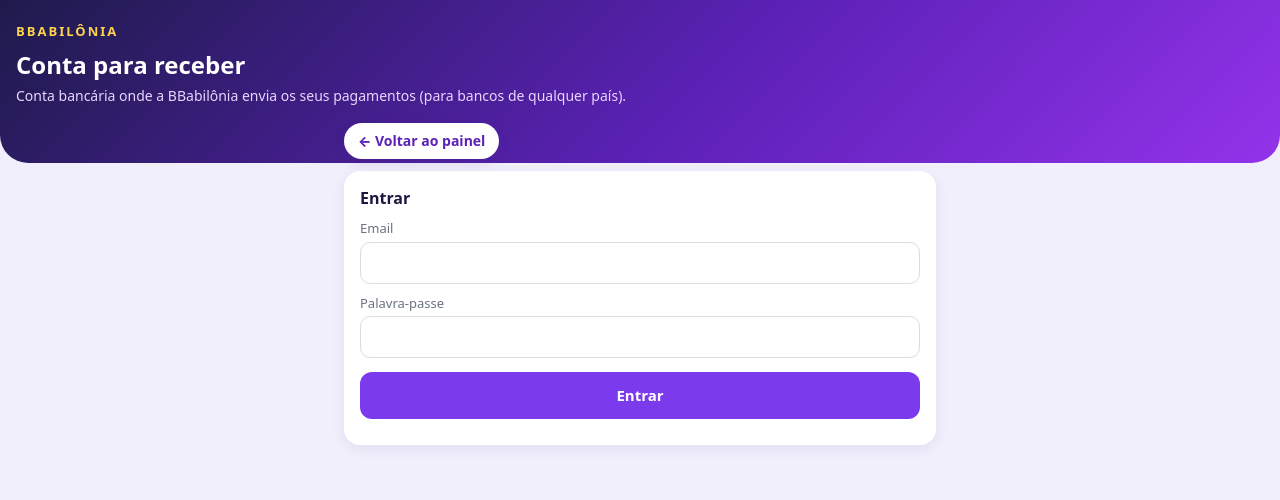
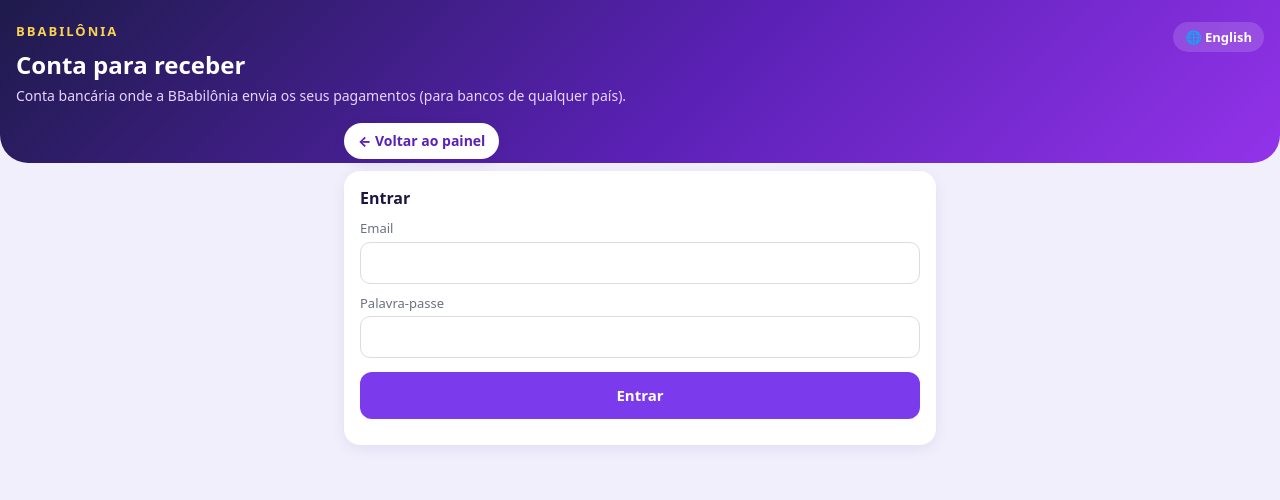
Before and after one commit to jovenciofoguete/BBabilonia-, a plain HTML site: page conta-bancaria.html in a window 1280 px wide. Drawn offline with Linux system fonts and the light colour scheme; no server answers.

Commit message:
Update conta-bancaria.html

```diff
--- a/conta-bancaria.html
+++ b/conta-bancaria.html
@@ -156,3 +156,4 @@
 <script src="sino-avisos.js"></script>
 </body>
   </html>
+  <script src="fornecedor-idioma.js?v=1"></script>
```
